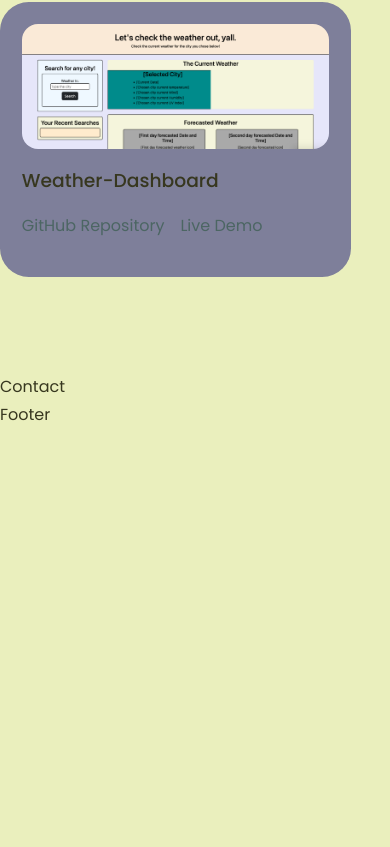
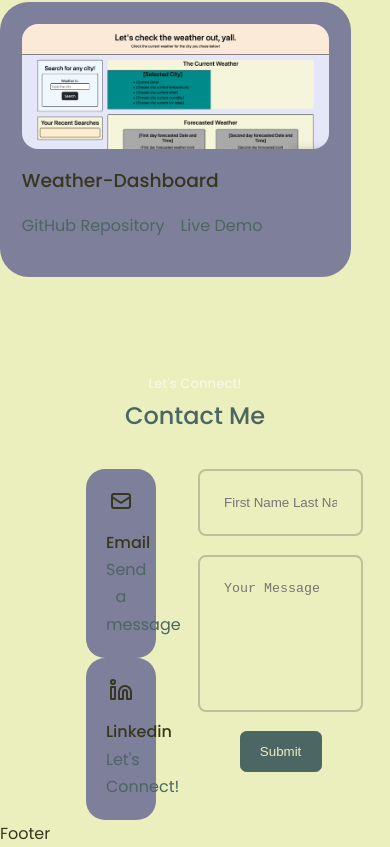
Before and after one commit to itsrayito/ray-react-portfolio, a React (Create React App) app: page / in a window 390 px wide. Shown: the part 6365-7212 px from the top of the page. Before the commit the page ends 6793 px from the top, so only its background shows below. Built offline with nearby package versions, Linux system fonts and the light colour scheme.

Commit message:
updates on media queries and additions to the contact css and jsx

```diff
--- a/src/components/contact/Contact.jsx
+++ b/src/components/contact/Contact.jsx
@@ -1,10 +1,58 @@
-import React from 'react';
-import './contact.css'
+import React from "react";
+import "./contact.css";
+import { HiOutlineMail } from "react-icons/hi";
+import { FiLinkedin, Linkedin } from "react-icons/fi";
 
 function Contact() {
     return (
-        <section id='contact'>Contact</section>
-    )
+        <section id="contact">
+            <h5>Let's Connect!</h5>
+            <h2>Contact Me</h2>
+
+            <div className="container contact__container">
+                <div className="contct__options">
+                    <article className="contact__option">
+                        <HiOutlineMail className="contact__option-icon"/>
+                        <h4>Email</h4>
+                        <a href="mailto:rayito.aguirre94@gmail.com" target="_blank" classname="">
+                            Send a message
+                        </a>
+                    </article>
+                    <article className="contact__option">
+                        <FiLinkedin className="contact__option-icon" />
+                        <h4>Linkedin</h4>
+                        <a
+                        href="https://www.linkedin.com/in/rayitoaguirre/"
+                        target="_blank"
+                        classname=""
+                        >
+                            Let's Connect!
+                        </a>
+                    </article>
+                </div>
+
+                {/* beginning of the contact form */}
+
+                <form>
+                    <input
+                    type="text"
+                    name="name"
+                    placeholder="First Name Last Name"
+                    required
+                    />
+                    <textarea
+                    name="message"
+                    rows="7"
+                    placeholder="Your Message"
+                    required
+                    ></textarea>
+                    <button type="submit" id="contact__btn" className="btn btn-primary">
+                        Submit
+                    </button>
+                </form>
+            </div>
+        </section>
+    );
 }
 
-export default Contact
+export default Contact;
--- a/src/components/contact/contact.css
+++ b/src/components/contact/contact.css
@@ -0,0 +1,75 @@
+.container.contact__container {
+    margin-left: 22%;
+    display: grid;
+    grid-template-columns: 20% 47%;
+    gap: 12%;
+
+    .contact__options {
+        display: flex;
+        flex-direction: coulmn;
+        gap: 2rem;
+    }
+
+    .contact__option {
+        background: var(--color-bg-variant);
+        padding: 1.2rem;
+        border-radius: 1.2rem;
+        text-align: center;
+        border: 1px solid transparent;
+        transition: var(--transition);
+    }
+
+    .contact__option:hover {
+        background: transparent;
+        border-color: var(--color-primary-variant);
+    }
+
+    .contact__option-icon {
+        font-size: 1.5rem;
+        margin-bottom: .5rem;
+    }
+
+    .contact__option-icon a {
+        margin-top: .7rem;
+        display: inline-block;
+        font-size: .8rem;
+    }
+
+    /* ------ section for the contact form ------ */
+    form {
+        display: flex;
+        flex-direction: column;
+        gap: 1.2rem;
+    }
+
+    input, textarea {
+        width: 100%;
+        padding: 1.5rem;
+        border-radius: .5rem;
+        background: transparent;
+        border: 2px solid var(--color-primary-variant);
+        resize: none;
+        color: var(--color-primary);
+    }
+
+    /* ------ media query medium size ----- */
+    @media screen and (max-width: 1024px) {
+        .container.contact__container {
+            margin-left: auto;
+            grid-template-columns: 1fr 1fr;
+            gap: 2rem;
+        }
+    }
+
+    /* ----- media query small size ----- */
+    @media screen and (max-width: 600px) {
+        .container.contact__container {
+            margin-left: auto;
+            grid-template-columns: 1fr;
+        }
+
+        #contact__btn {
+            margin: 0 auto;
+        }
+    }
+}
```
